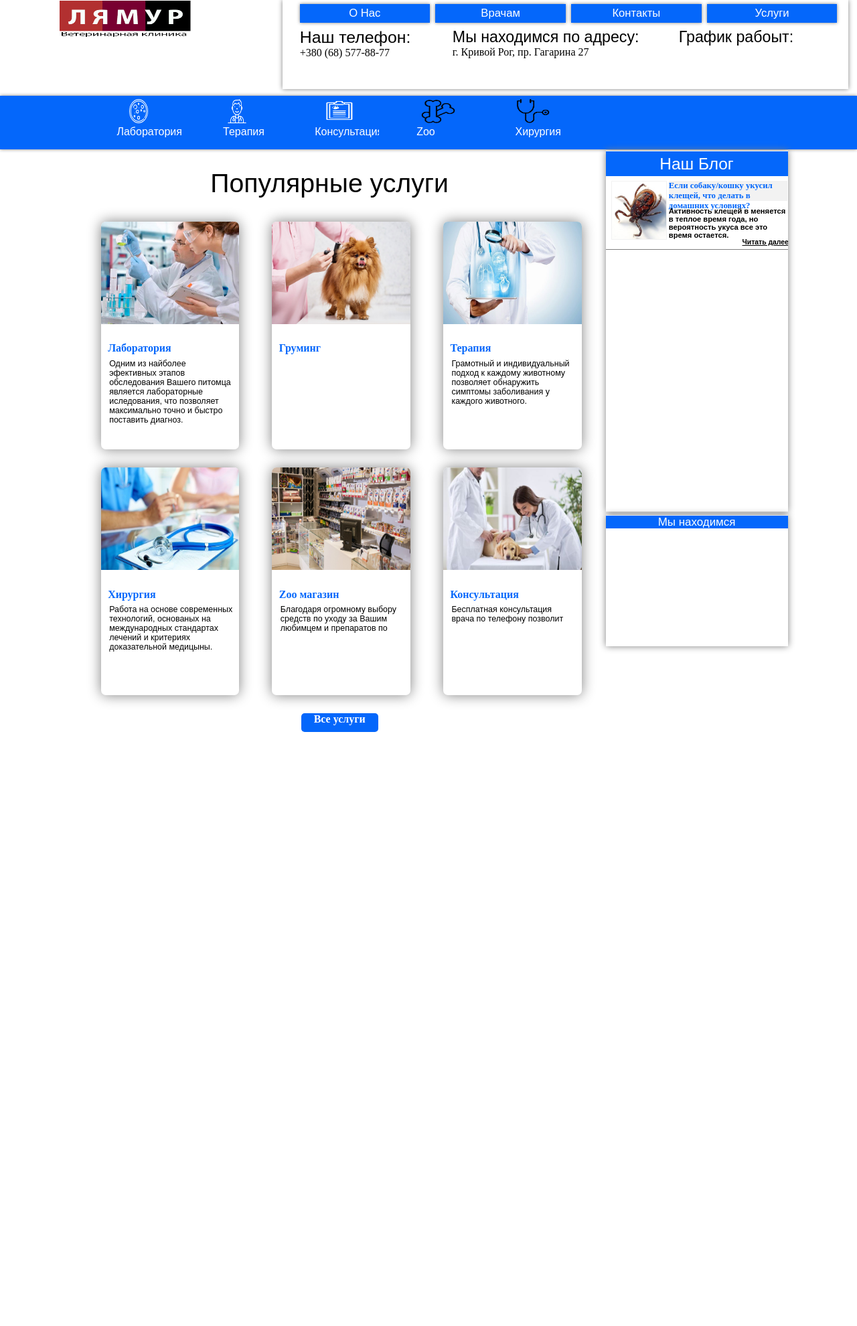
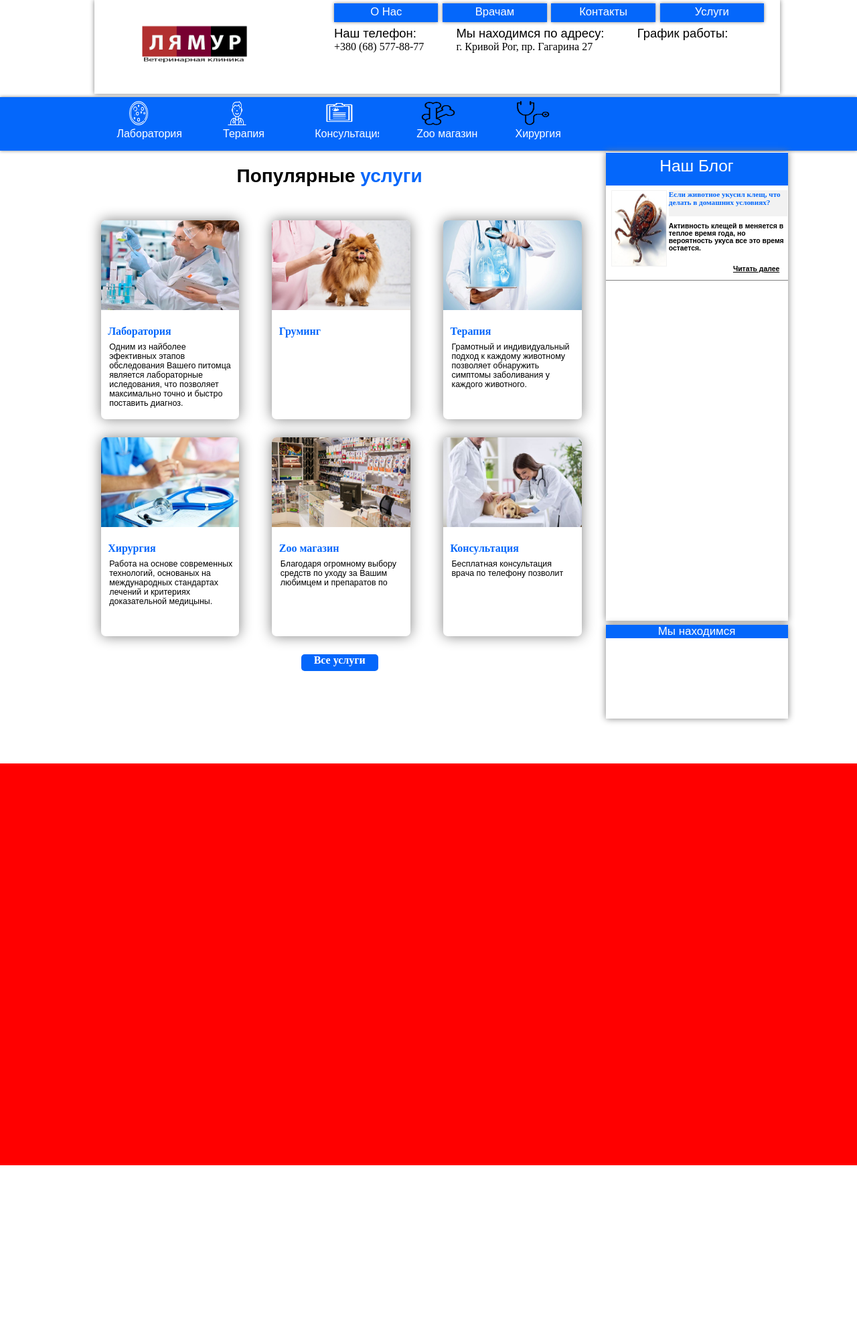
Before and after one commit to MainStar/Lya-mur.ver.2.x, a PHP site: page /index.html in a window 1280 px wide. Shown: the top 1980 px of the page at 67% size. Run offline with PHP 8.4, Linux system fonts and the light colour scheme.

Commit message:
Changed header, fixed popular services, block blog

```diff
--- a/index.html
+++ b/index.html
@@ -12,8 +12,9 @@
 <body>
 	<div class="main_container">
 			<div class="head">
+				<div class="pod_head">
 					<div class="logo">
-					<img src="images/logo.png">
+						<img src="images/logo.png" alt="ЛяМур лого">
 					</div>
 					<div class="block_info">
 						<div class="menu">
@@ -31,10 +32,11 @@
 							</div>
 							<div class="addres">
 								<a><h4>Мы находимся по адресу:</h4></a>
-							<a href=" "><p>г. Кривой Рог, пр. Гагарина 27</p></a>
+								<a href=" "><p>г. Кривой Рог, пр. Гагарина 27</p>	</a>
 							</div>
 							<div class="schedule">
-							<a><h4>График рабоыт:</h4></a>
+								<a><h4>График работы:</h4></a>
+							</div>
 						</div>
 					</div>
 			</div>
@@ -69,7 +71,7 @@
 					<a href=" ">
 						<img src="images/icons/zoo_shop.png" alt="Zoo магазин" style="width: 45%;margin-left: 25%;">
 						<div class="service_img_info">
-							<a style="margin-left: 12%;">Zoo</a>
+							<a style="margin-left: 12%;">Zoo магазин</a>
 						</div>
 					</a>
 				</div>
@@ -95,7 +97,7 @@
 						</div>
 						<div class="blog_info">
 							<div class="summary">
-								<a href=""><h4>Если собаку/кошку укусил клещей, что делать в домашних условиях?</h4>	</a>
+								<a href=""><h4>Если животное укусил клещ, что делать в домашних условиях?</h4>	</a>
 							</div>
 							<div class="info">
 								<a><h4>Активность клещей в меняется в теплое время года, но вероятность укуса все 	это время остается.</h4></a>
@@ -123,7 +125,7 @@
 			</div>
 		<div class="popular_services">
 			<div class="services_block_name">
-				<a><h4>Популярные услуги</h4></a>
+				<a><h4>Популярные <a style="color:#0467FB">услуги</a></h4></a>
 			</div>
 			<div class="all_services">
 				<div class="services_conf">
@@ -214,5 +216,8 @@
 			</div>
 		</div>
 	</div>
+	<div class="footer">
+
+		</div>
 </body>
 </html>
--- a/styles/services.css
+++ b/styles/services.css
@@ -1,20 +1,15 @@
 .popular_services{
 	margin-top: 0.5%;
 	width: 74%;
-	height: 45%;
+	height: 55%;
 	float:left;
 }
 .services_block_name{
 	width: 100%;
 	height: 5%;
+	font: 175% sans-serif;
+	text-align: center;
 	margin-top: 2%;
-}
-.services_block_name > a{
-	text-align: center;
-}
-.services_block_name > a > h4{
-	padding-top: 1%;
-	font: 245% sans-serif;
 }
 .all_services{
 	width: 100%;
--- a/styles/style.css
+++ b/styles/style.css
@@ -10,9 +10,15 @@
 	width: 100%;
 	height: 7%;
 }
+.pod_head{
+	width: 80%;
+	height: 100%;
+	margin-left: 11%;
+	box-shadow: 0 0 7px grey;
+}
 .logo{
 	float: left;
-	margin-top: -3%;
+	margin-top: -%;
 	margin-left: 3%;
 	width: 22%;
 	height: 90%;
@@ -30,7 +36,7 @@
 	width: 66%;
 	margin-right: 1%;
 	height: 95%;
-	box-shadow: 0 0 7px grey;
+	/*box-shadow: 0 0 7px grey;*/
 	/*border: 1px solid grey;*/
 }
 .menu{
@@ -78,7 +84,7 @@
 	color: black;
 }
 .phone > a > h4{
-	font: 155% sans-serif;
+	font: 115% sans-serif;
 }
 .addres{
 	float: left;
@@ -92,7 +98,7 @@
 	color: black;
 }
 .addres > a > h4{
-	font: 145% sans-serif;
+	font: 115% sans-serif;
 }
 .schedule{
 	float: right;
@@ -104,14 +110,14 @@
 	color: black;
 }
 .schedule > a > h4{
-	font: 145% sans-serif;
+	font: 115% sans-serif;
 }
 
 /* *********************************** */
 /* Конфигурация блока услуг в СИНЕЙ ПОЛОСЕ */
 .services{
 	float: left;
-	margin-top: 0.2%;
+	margin-top: 0.4%;
 	width: 100%;
 	height: 4%;
 	background: #0467FB;
@@ -149,7 +155,7 @@
 }
 .container_blog_services{
 	width: 85%;
-	height: 70%;
+	height: 50%;
 	margin-left: 7%;
 }
 
@@ -168,7 +174,7 @@
 	overflow-x: hidden;
 	/*float: right;*/
 	width: 100%;
-	height: 55%;
+	height: 100%;
 	box-shadow: 0 0 10px grey;
 }
 .block_name_block{
@@ -219,7 +225,7 @@
 .summary{
 	width: 100%;
 	height: 35%;
-	font-size: 80%;
+	font-size: 70%;
 	margin-left: 1%;
 	background: #F2F2F2;
 }
@@ -233,7 +239,7 @@
 	height: 64%;
 	margin-top: 5%;
 	margin-left: 1%;
-	font: 70% sans-serif;
+	font: 65% sans-serif;
 	/*background: black;*/
 }
 
@@ -241,7 +247,7 @@
 	width: 30%;
 	height: 10%;
 	float: right;
-	margin-right: -5%;
+	margin-right: ;
 	margin-top: %;
 	font: 65% sans-serif;
 }
@@ -263,7 +269,7 @@
 .map_name{
 	margin-top: 0.2%;
 	width: 100%;
-	height: 10%;
+	height: 14s%;
 	background: #0467FB;
 }
 .map_name > a{
@@ -276,3 +282,8 @@
 .map_name > a > h4{
 	font: 106% sans-serif;
 }
+.footer{
+	width: 100%;
+	height: 30%;
+	background: red;
+}
```
Lines whose indentation alone changed are shown as unchanged.
